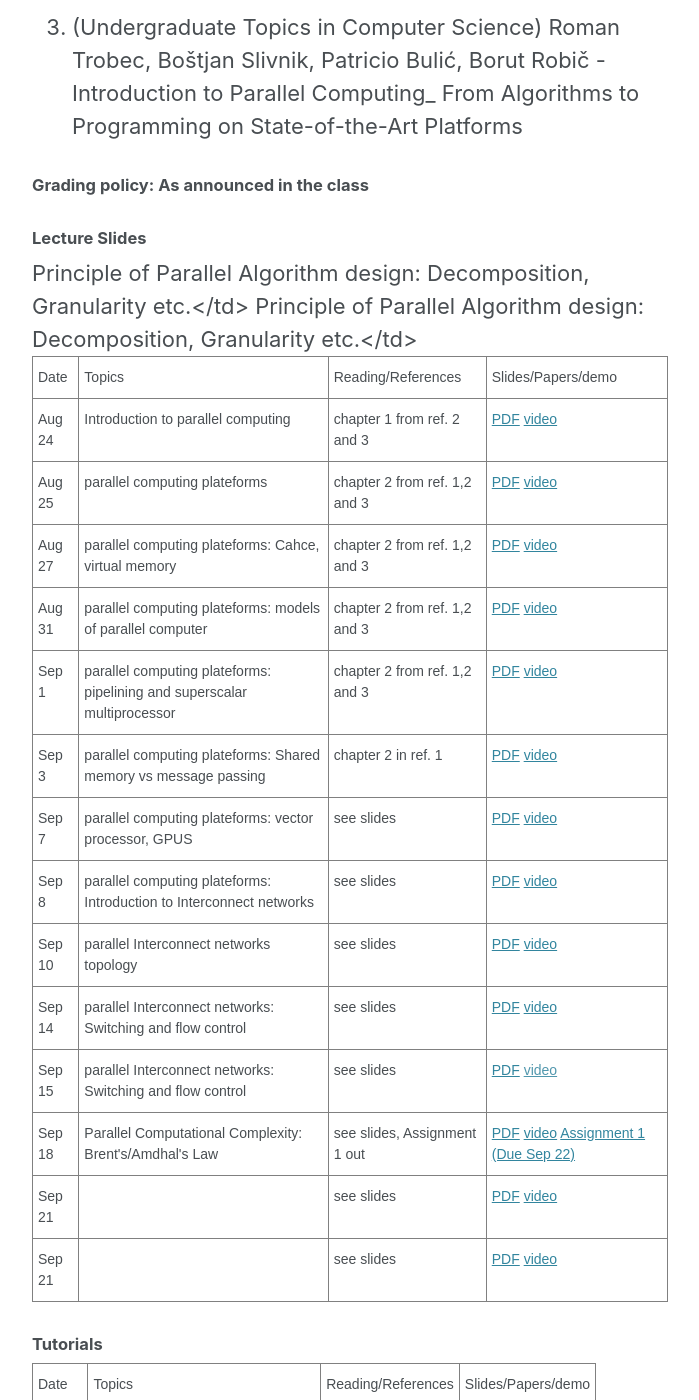
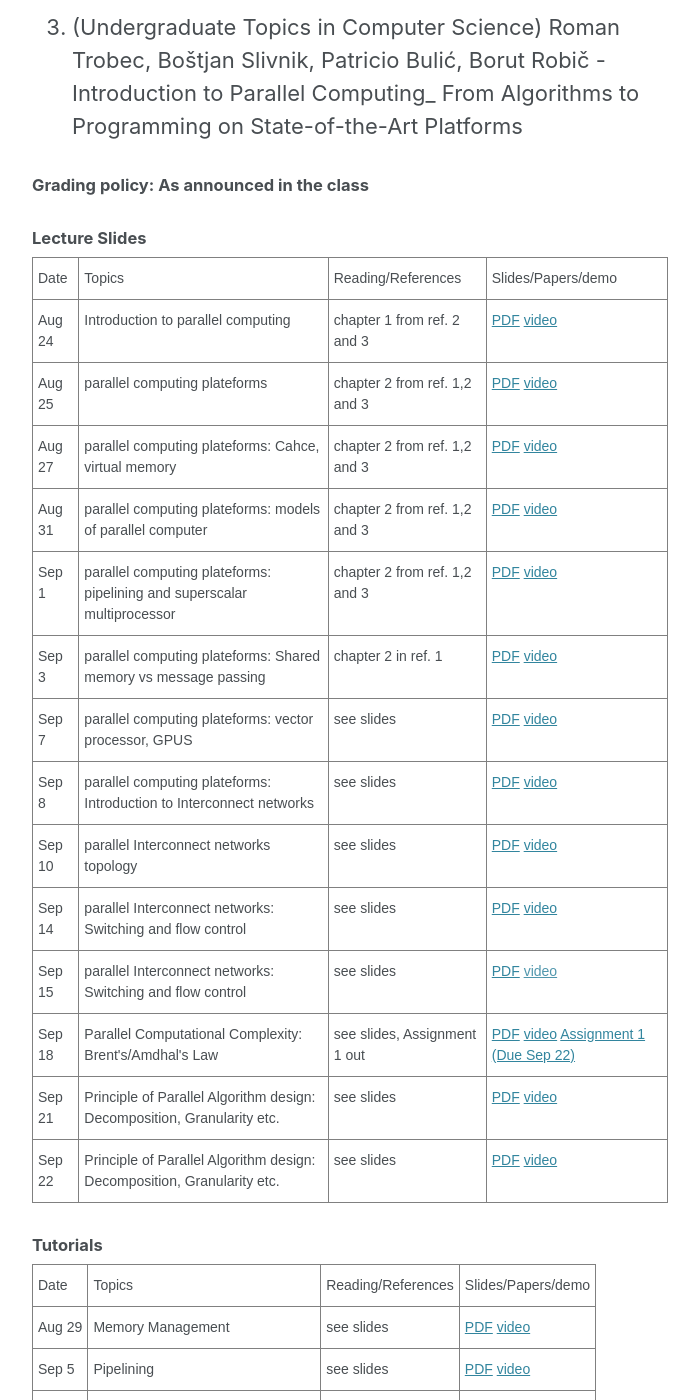
Before and after one commit to chandreshiit/oldsite, a Jekyll site: the page built from _pages/parallelcomputing.md, in a window 1280 px wide and 1400 px high, scrolled down 895 px. Shown: the whole window, without its empty margins (290-989 px from the left). Built offline with Jekyll 4.4.1, drawn with Linux system fonts in a browser that asks for light colours; cached includes are drawn as plain includes; nearby versions of some CDN libraries.

Commit message:
added lect 7 and 8

```diff
--- a/_pages/parallelcomputing.md
+++ b/_pages/parallelcomputing.md
@@ -110,12 +110,12 @@ author_profile: false
         <td class="tg-0pky"> <a href="https://drive.google.com/file/d/1epszOFiyeEYsoamnopRP0PiDGiUMY_nY/view?usp=sharing">PDF</a> <a href="https://drive.google.com/file/d/1fl5dKjWrzmP2Ph7Ltz095ujTwDgogyqe/view?usp=sharing"> video</a>  <a href="https://drive.google.com/file/d/1OmTMhGz3l1AjNKmIwLX0G6tP-08VbX0p/view?usp=sharing">Assignment 1 (Due Sep 22)</a> </td>   </tr>
     <tr>
     <td class="tg-0pky">Sep 21</td>
-        <td class="tg-0pky"> </td> Principle of Parallel Algorithm design: Decomposition, Granularity etc.</td>
+        <td class="tg-0pky">  Principle of Parallel Algorithm design: Decomposition, Granularity etc.</td>
     <td class="tg-0pky">see slides</td>
         <td class="tg-0pky"> <a href="https://drive.google.com/file/d/16acXqoRyyQ6-ABsqZcTxmc0rb-eeKvTH/view?usp=sharing">PDF</a>  <a href="https://drive.google.com/file/d/1fxxosWDHWeAQkDcO0s912x_6ms6AC6ax/view?usp=sharing">video</a> </td>   </tr>
  <tr>
-    <td class="tg-0pky">Sep 21</td>
-        <td class="tg-0pky"> </td> Principle of Parallel Algorithm design: Decomposition, Granularity etc.</td>
+    <td class="tg-0pky">Sep 22</td>
+        <td class="tg-0pky">  Principle of Parallel Algorithm design: Decomposition, Granularity etc.</td>
     <td class="tg-0pky">see slides</td>
         <td class="tg-0pky"> <a href="https://drive.google.com/file/d/16acXqoRyyQ6-ABsqZcTxmc0rb-eeKvTH/view?usp=sharing">PDF</a>  <a href="https://drive.google.com/file/d/1AyUqqd9OXWjF-ZWvn7cabZ3RCPgEvDeu/view?usp=sharing">video</a> </td>   </tr>
 </table>
```
